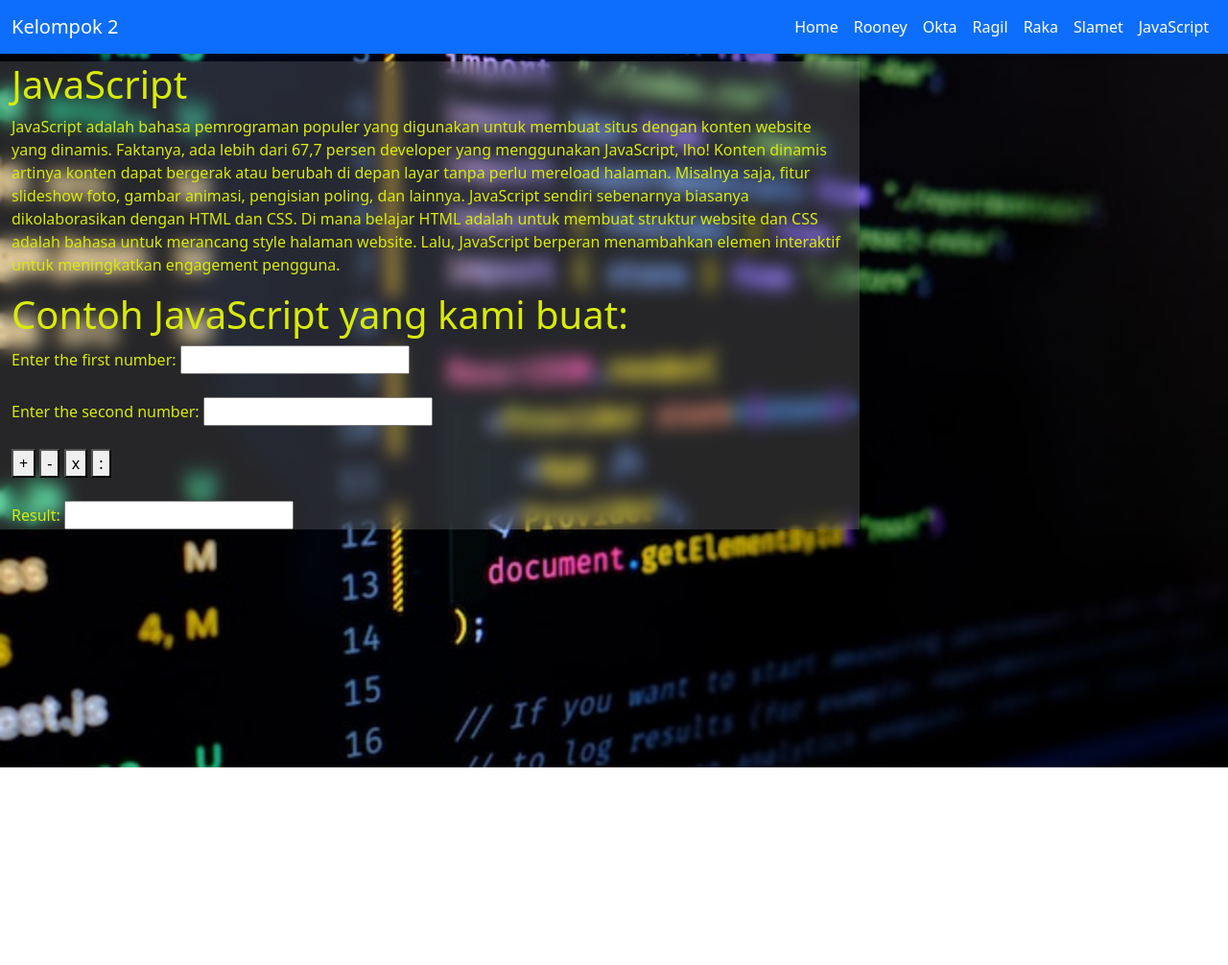
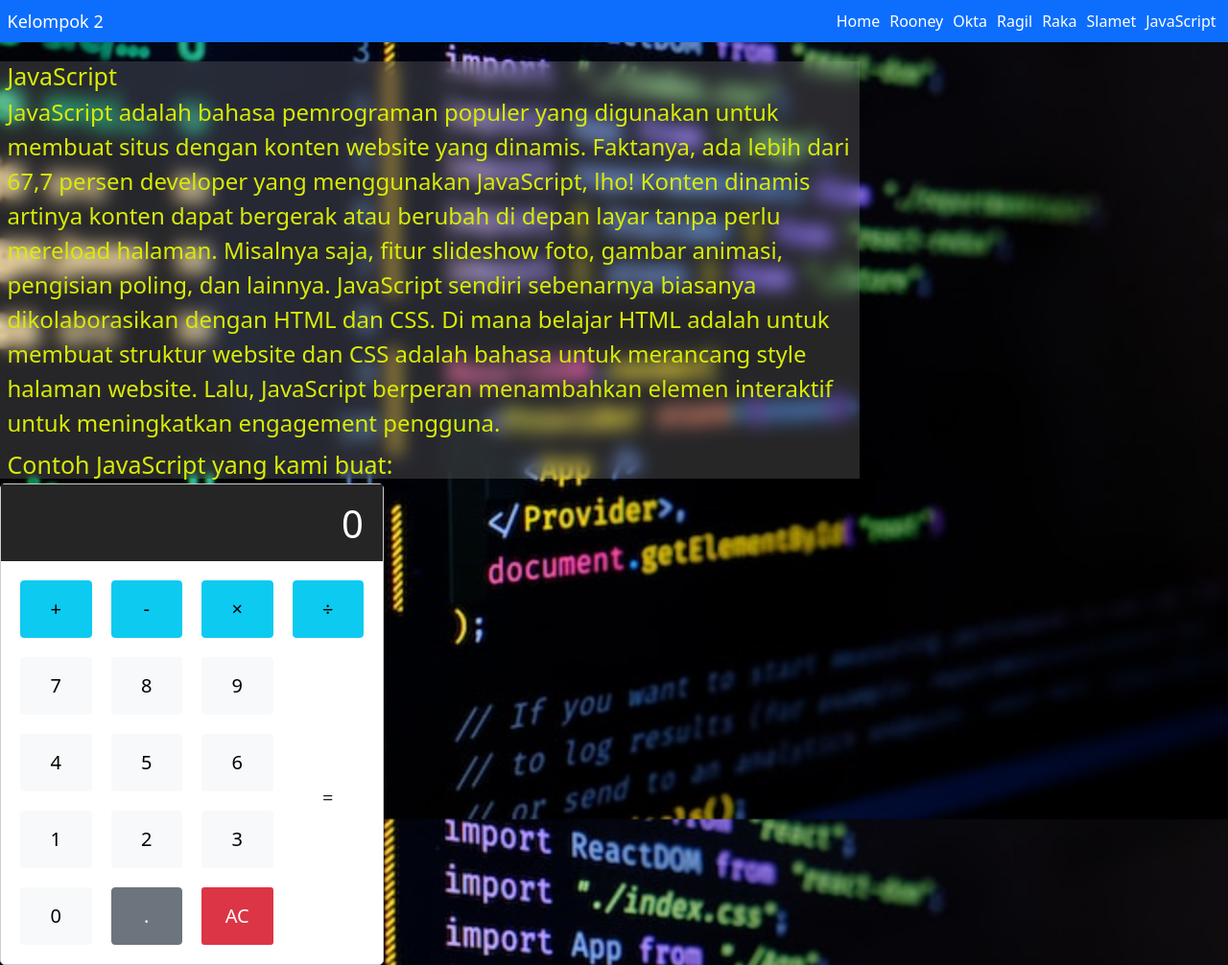
Before and after one commit to RooneyGnndra/rooneygnndra.github.io, a plain HTML site: page javascript.html in a window 1280 px wide. Shown: the whole page at 96% size. Before the commit the page ends 800 px from the top, so only its background shows below. Drawn offline with nearby package versions, Linux system fonts and the light colour scheme.

Commit message:
final js

```diff
--- a/javascript.html
+++ b/javascript.html
@@ -21,12 +21,60 @@
     .container {
     background-color: rgba(255, 255, 255, .15);
     backdrop-filter: blur(9px);
+    font-size: 24px;
     }
+html {
+font-size: 62.5%;
+box-sizing: border-box;
+}
+
+*,
+*::before,
+*::after {
+  margin: 0;
+  padding: 0;
+  box-sizing: inherit;
+}
+
+.calculator {
+  border: 1px solid #ccc;
+  border-radius: 5px;
+  width: 400px;
+}
+
+.calculator-screen {
+  width: 100%;
+  height: 80px;
+  border: none;
+  background-color: #252525;
+  color: #fff;
+  text-align: right;
+  padding-right: 20px;
+  padding-left: 10px;
+  font-size: 4rem;
+}
+
+button {
+  height: 60px;
+  font-size: 2rem!important;
+}
+
+.equal-sign {
+  height: 98%;
+  grid-area: 2 / 4 / 6 / 5;
+}
+
+.calculator-keys {
+  display: grid;
+  grid-template-columns: repeat(4, 1fr);
+  grid-gap: 20px;
+  padding: 20px;
+}
   </style>
   <body>
-    <nav class="navbar navbar-expand-lg navbar-dark bg-primary shadow-sm fixed-top">
+    <nav class="navbar navbar-expand-lg navbar-dark bg-primary shadow-sm fixed-top" style="font-size: 16px;">
       <div class="container-fluid">
-        <a class="navbar-brand" href="index.html">Kelompok 2</a>
+        <a class="navbar-brand" href="index.html" style="font-size: 18px;">Kelompok 2</a>
         <button class="navbar-toggler" type="button" data-bs-toggle="collapse" data-bs-target="#navbarNav" aria-controls="navbarNav" aria-expanded="false" aria-label="Toggle navigation">
           <span class="navbar-toggler-icon"></span>
         </button>
@@ -63,41 +111,146 @@
       Konten dinamis artinya konten dapat bergerak atau berubah di depan layar tanpa perlu mereload halaman. Misalnya saja, fitur slideshow foto, gambar animasi, pengisian poling, dan lainnya.
       JavaScript sendiri sebenarnya biasanya dikolaborasikan dengan HTML dan CSS. Di mana belajar HTML adalah untuk membuat struktur website dan CSS adalah bahasa untuk merancang style halaman website. Lalu, JavaScript berperan menambahkan elemen interaktif untuk meningkatkan engagement pengguna. </p>
     <h1>Contoh JavaScript yang kami buat:</h1>
-    <label>Enter the first number:</label>
-    <input type="text" id="num1"><br><br>
-    <label>Enter the second number:</label>
-    <input type="text" id="num2"><br><br>
-    <button onclick="add()">+</button>
-    <button onclick="subtract()">-</button>
-    <button onclick="multiply()">x</button>
-    <button onclick="divide()">:</button><br><br>
-    <label>Result:</label>
-    <input type="text" id="result" readonly>
   </div>
-    <script src="https://cdn.jsdelivr.net/npm/bootstrap@5.3.0/dist/js/bootstrap.bundle.min.js" integrity="sha384-geWF76RCwLtnZ8qwWowPQNguL3RmwHVBC9FhGdlKrxdiJJigb/j/68SIy3Te4Bkz" crossorigin="anonymous">
-      function add() {
-        var num1 = parseFloat(document.getElementById("num1").value);
-        var num2 = parseFloat(document.getElementById("num2").value);
-        document.getElementById("result").value = num1 + num2;
-      }
+  <div class="calculator card">
 
-      function subtract() {
-        var num1 = parseFloat(document.getElementById("num1").value);
-        var num2 = parseFloat(document.getElementById("num2").value);
-        document.getElementById("result").value = num1 - num2;
-      }
+    <input type="text" class="calculator-screen z-depth-1" value="" disabled />
 
-      function multiply() {
-        var num1 = parseFloat(document.getElementById("num1").value);
-        var num2 = parseFloat(document.getElementById("num2").value);
-        document.getElementById("result").value = num1 * num2;
-      }
+    <div class="calculator-keys">
 
-      function divide() {
-        var num1 = parseFloat(document.getElementById("num1").value);
-        var num2 = parseFloat(document.getElementById("num2").value);
-        document.getElementById("result").value = num1 / num2;
-      }
+      <button type="button" class="operator btn btn-info" value="+">+</button>
+      <button type="button" class="operator btn btn-info" value="-">-</button>
+      <button type="button" class="operator btn btn-info" value="*">&times;</button>
+      <button type="button" class="operator btn btn-info" value="/">&divide;</button>
+
+      <button type="button" value="7" class="btn btn-light waves-effect">7</button>
+      <button type="button" value="8" class="btn btn-light waves-effect">8</button>
+      <button type="button" value="9" class="btn btn-light waves-effect">9</button>
+
+
+      <button type="button" value="4" class="btn btn-light waves-effect">4</button>
+      <button type="button" value="5" class="btn btn-light waves-effect">5</button>
+      <button type="button" value="6" class="btn btn-light waves-effect">6</button>
+
+
+      <button type="button" value="1" class="btn btn-light waves-effect">1</button>
+      <button type="button" value="2" class="btn btn-light waves-effect">2</button>
+      <button type="button" value="3" class="btn btn-light waves-effect">3</button>
+
+
+      <button type="button" value="0" class="btn btn-light waves-effect">0</button>
+      <button type="button" class="decimal function btn btn-secondary" value=".">.</button>
+      <button type="button" class="all-clear function btn btn-danger btn-sm" value="all-clear">AC</button>
+
+      <button type="button" class="equal-sign operator btn btn-default" value="=">=</button>
+
+    </div>
+  </div>
+  <script src="https://cdn.jsdelivr.net/npm/bootstrap@5.3.0/dist/js/bootstrap.bundle.min.js" integrity="sha384-geWF76RCwLtnZ8qwWowPQNguL3RmwHVBC9FhGdlKrxdiJJigb/j/68SIy3Te4Bkz" crossorigin="anonymous"></script>
+  <script>
+  const calculator = {
+  displayValue: '0',
+  firstOperand: null,
+  waitingForSecondOperand: false,
+  operator: null,
+};
+
+function inputDigit(digit) {
+  const { displayValue, waitingForSecondOperand } = calculator;
+
+  if (waitingForSecondOperand === true) {
+    calculator.displayValue = digit;
+    calculator.waitingForSecondOperand = false;
+  } else {
+    calculator.displayValue = displayValue === '0' ? digit : displayValue + digit;
+  }
+}
+
+function inputDecimal(dot) {
+  // If the `displayValue` does not contain a decimal point
+  if (!calculator.displayValue.includes(dot)) {
+    // Append the decimal point
+    calculator.displayValue += dot;
+  }
+}
+
+function handleOperator(nextOperator) {
+  const { firstOperand, displayValue, operator } = calculator
+  const inputValue = parseFloat(displayValue);
+
+  if (operator && calculator.waitingForSecondOperand)  {
+    calculator.operator = nextOperator;
+    return;
+  }
+
+  if (firstOperand == null) {
+    calculator.firstOperand = inputValue;
+  } else if (operator) {
+    const currentValue = firstOperand || 0;
+    const result = performCalculation[operator](currentValue, inputValue);
+
+    calculator.displayValue = String(result);
+    calculator.firstOperand = result;
+  }
+
+  calculator.waitingForSecondOperand = true;
+  calculator.operator = nextOperator;
+}
+
+const performCalculation = {
+  '/': (firstOperand, secondOperand) => firstOperand / secondOperand,
+
+  '*': (firstOperand, secondOperand) => firstOperand * secondOperand,
+
+  '+': (firstOperand, secondOperand) => firstOperand + secondOperand,
+
+  '-': (firstOperand, secondOperand) => firstOperand - secondOperand,
+
+  '=': (firstOperand, secondOperand) => secondOperand
+};
+
+function resetCalculator() {
+  calculator.displayValue = '0';
+  calculator.firstOperand = null;
+  calculator.waitingForSecondOperand = false;
+  calculator.operator = null;
+}
+
+function updateDisplay() {
+  const display = document.querySelector('.calculator-screen');
+  display.value = calculator.displayValue;
+}
+
+updateDisplay();
+
+const keys = document.querySelector('.calculator-keys');
+keys.addEventListener('click', (event) => {
+  const { target } = event;
+  if (!target.matches('button')) {
+    return;
+  }
+
+  if (target.classList.contains('operator')) {
+    handleOperator(target.value);
+    updateDisplay();
+    return;
+  }
+
+  if (target.classList.contains('decimal')) {
+    inputDecimal(target.value);
+    updateDisplay();
+    return;
+  }
+
+  if (target.classList.contains('all-clear')) {
+    resetCalculator();
+    updateDisplay();
+    return;
+  }
+
+  inputDigit(target.value);
+  updateDisplay();
+});
     </script>
   </body>
 </html>
```
